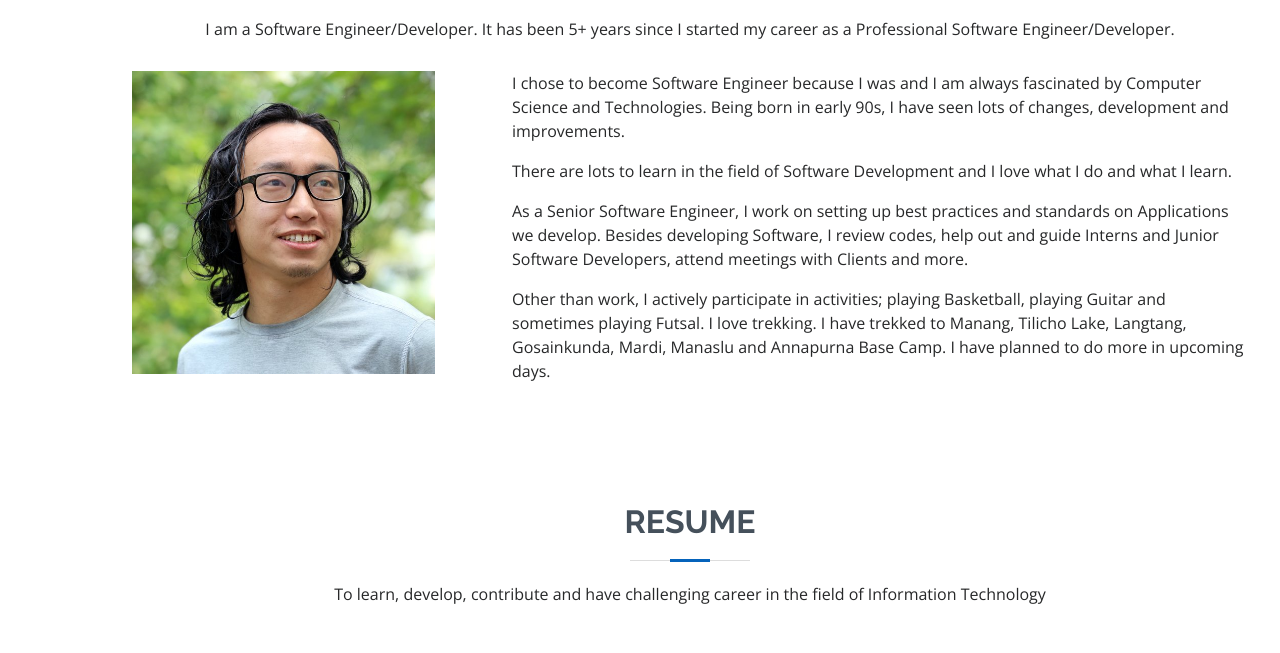
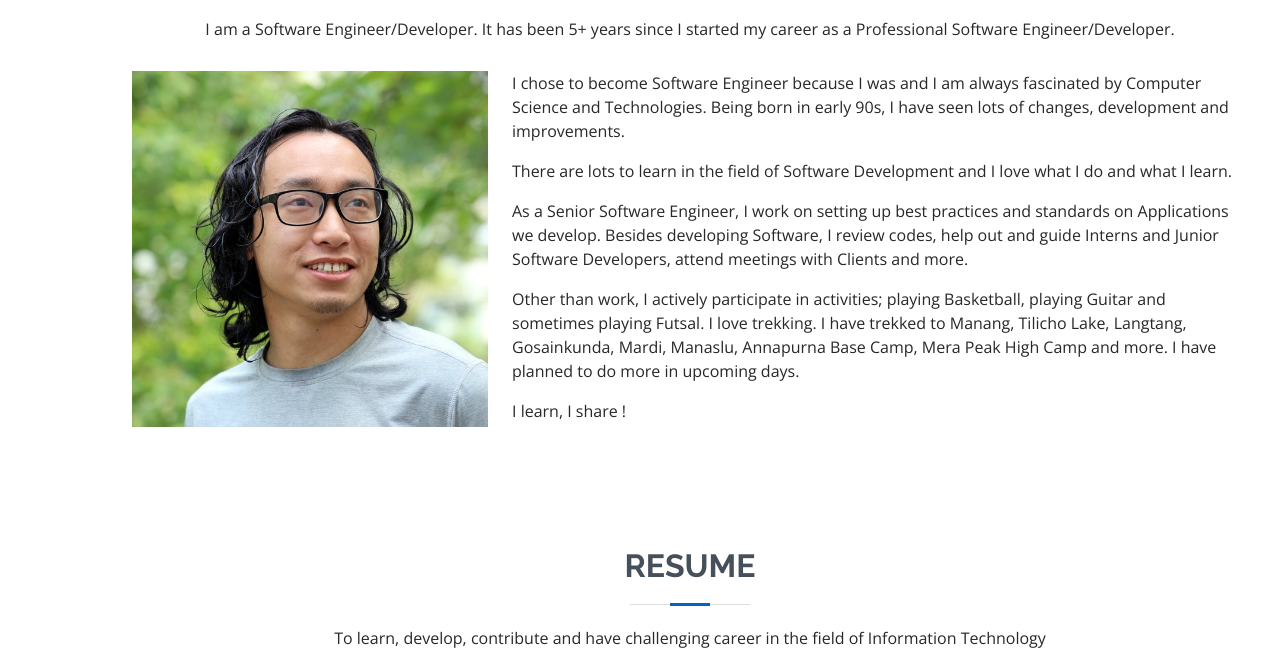
Before and after one commit to umes4ever/umes4ever.github.io, a plain HTML site: page index.html in a window 1280 px wide. Shown: the part 921-1574 px from the top of the page. Drawn offline with nearby package versions, Linux system fonts and the light colour scheme.

Commit message:
Few fixes

```diff
--- a/assets/css/style.css
+++ b/assets/css/style.css
@@ -25,10 +25,6 @@ a:hover {
 
 h1, h2, h3, h4, h5, h6 {
   font-family: "Raleway", sans-serif;
-}
-
-.img-fluid {
-  max-width: 85%;
 }
 
 /*--------------------------------------------------------------
--- a/index.html
+++ b/index.html
@@ -97,8 +97,9 @@
               As a Senior Software Engineer, I work on setting up best practices and standards on Applications we develop. Besides developing Software, I review codes, help out and guide Interns and Junior Software Developers, attend meetings with Clients and more.
             </p>
             <p>
-              Other than work, I actively participate in activities; playing Basketball, playing Guitar and sometimes playing Futsal. I love trekking. I have trekked to Manang, Tilicho Lake, Langtang, Gosainkunda, Mardi, Manaslu and Annapurna Base Camp. I have planned to do more in upcoming days.
+              Other than work, I actively participate in activities; playing Basketball, playing Guitar and sometimes playing Futsal. I love trekking. I have trekked to Manang, Tilicho Lake, Langtang, Gosainkunda, Mardi, Manaslu, Annapurna Base Camp, Mera Peak High Camp and more. I have planned to do more in upcoming days.
             </p>
+            <p>I learn, I share !</p>
           </div>
         </div>
 
```
